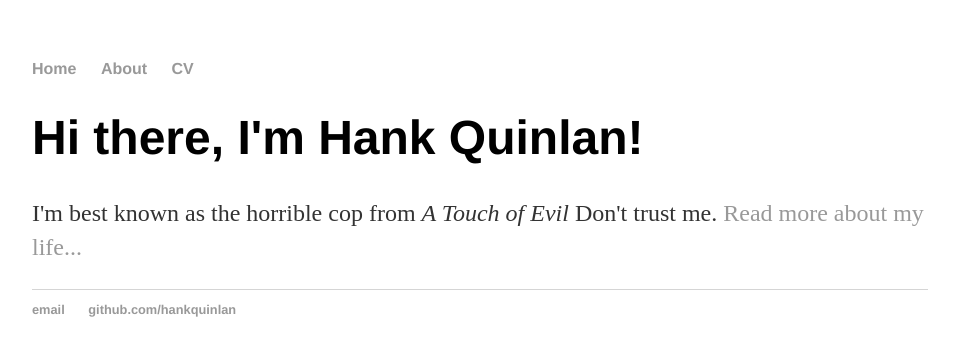
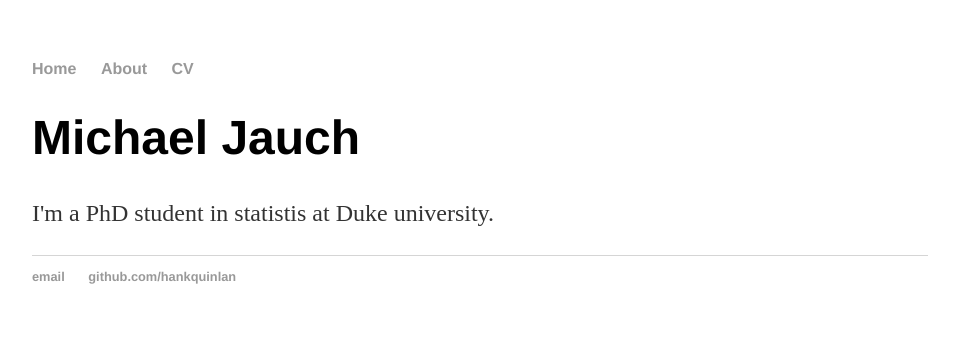
Before and after one commit to michaeljauch/michaeljauch.github.io, a Jekyll site: the page built from index.html, in a window 1280 px wide. Shown: the top 356 px of the page, without its empty margins (160-1119 px from the left). Built offline with Jekyll 4.4.1, drawn with Linux system fonts in a browser that asks for light colours.

Commit message:
Update index.html

```diff
--- a/index.html
+++ b/index.html
@@ -3,6 +3,6 @@ layout: default
 title: Hank Quinlan, Horrible Cop
 ---
 <div class="blurb">
-	<h1>Hi there, I'm Hank Quinlan!</h1>
-	<p>I'm best known as the horrible cop from <em>A Touch of Evil</em> Don't trust me. <a href="/about">Read more about my life...</a></p>
+	<h1>Michael Jauch</h1>
+	<p>I'm a PhD student in statistis at Duke university.</p>
 </div><!-- /.blurb -->
```
